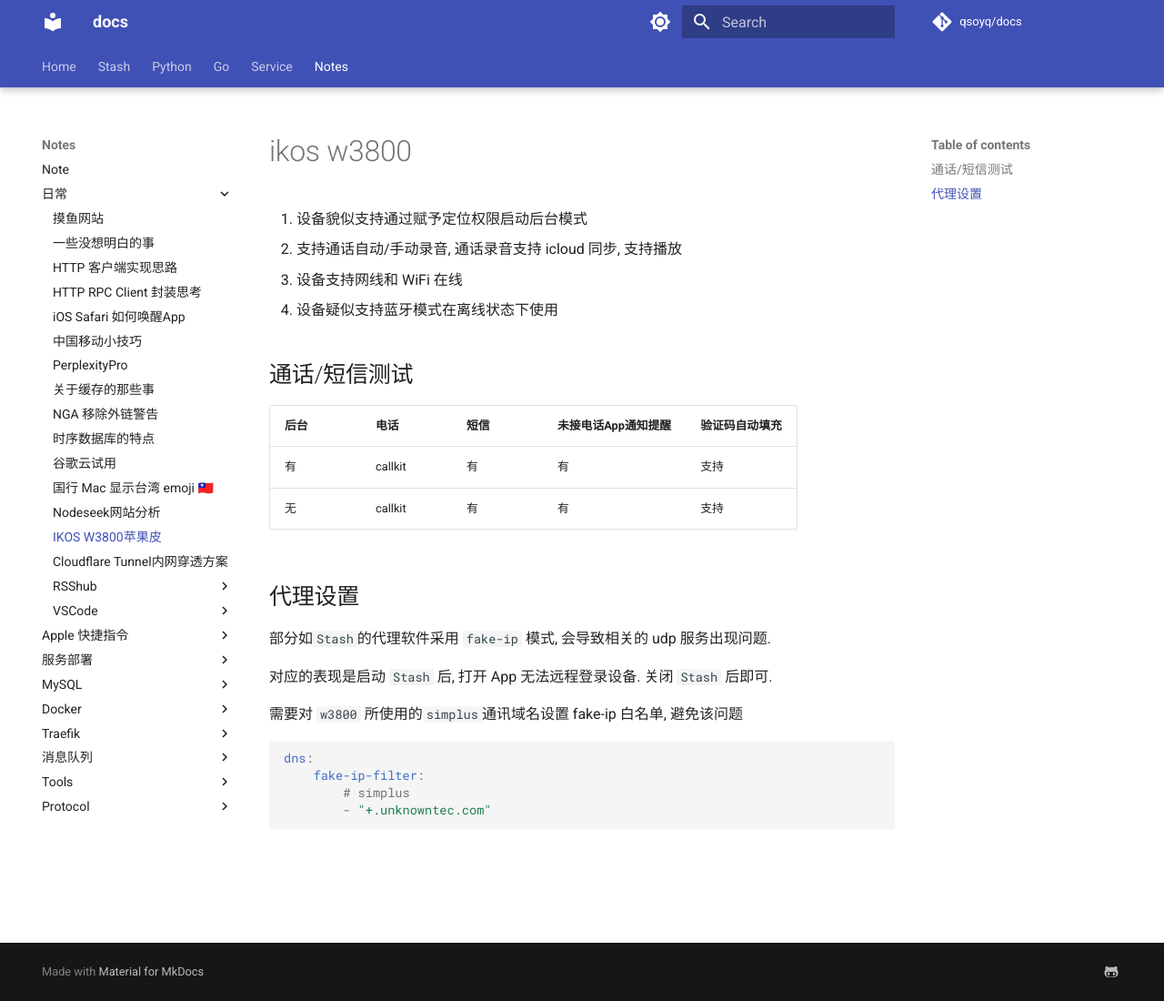
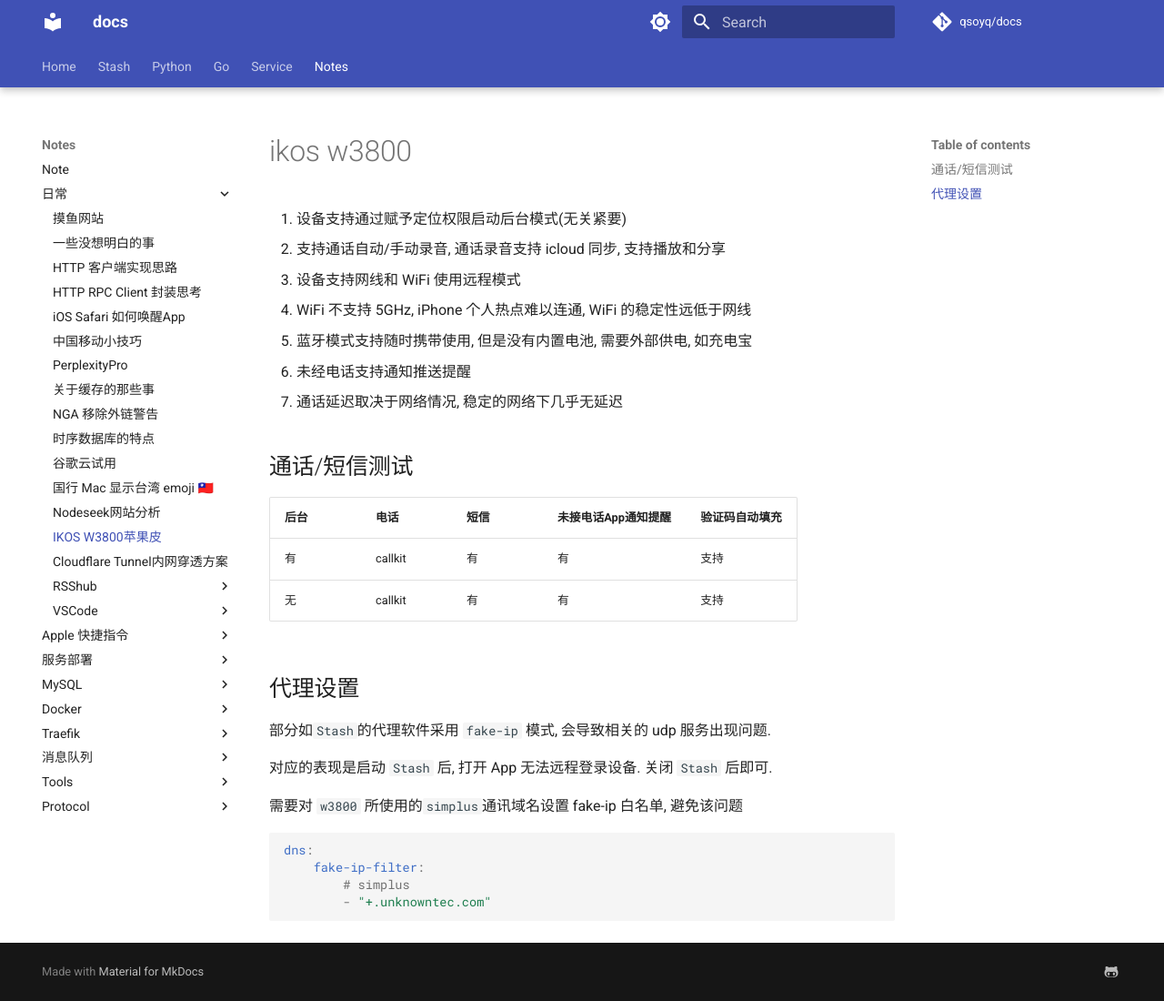
Before and after one commit to qsoyq/docs, an MkDocs documentation site: the page built from docs/note/daily/w3800.md, in a window 1280 px wide and 1100 px high. Shown: the whole window at 91% size. Built offline with MkDocs 1.6.1 and Material for MkDocs 9.7.7, drawn with Linux system fonts in a browser that asks for light colours; comment, search, counter and statistics services are not loaded.

Commit message:
update docs/note/daily/w3800.md

```diff
--- a/docs/note/daily/w3800.md
+++ b/docs/note/daily/w3800.md
@@ -1,9 +1,12 @@
 # ikos w3800
 
-1. 设备貌似支持通过赋予定位权限启动后台模式
-2. 支持通话自动/手动录音, 通话录音支持 icloud 同步, 支持播放
-3. 设备支持网线和 WiFi 在线
-4. 设备疑似支持蓝牙模式在离线状态下使用
+1. 设备支持通过赋予定位权限启动后台模式(无关紧要)
+2. 支持通话自动/手动录音, 通话录音支持 icloud 同步, 支持播放和分享
+3. 设备支持网线和 WiFi 使用远程模式
+4. WiFi 不支持 5GHz, iPhone 个人热点难以连通, WiFi 的稳定性远低于网线
+5. 蓝牙模式支持随时携带使用, 但是没有内置电池, 需要外部供电, 如充电宝
+6. 未经电话支持通知推送提醒
+7. 通话延迟取决于网络情况, 稳定的网络下几乎无延迟
 
 ## 通话/短信测试
 
```
